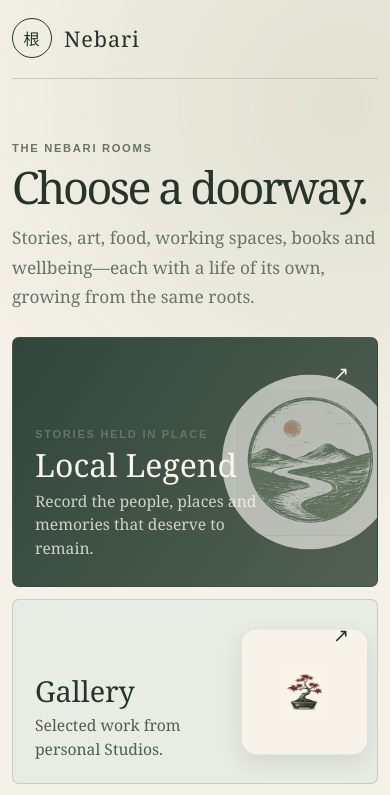
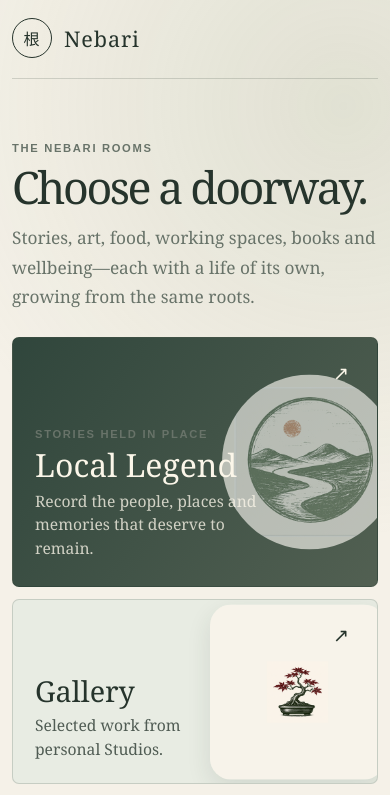
Before and after one commit to the-archives-com/nebari.com.au, a Next.js app: page / in a window 390 px wide. Shown: the top 795 px of the page. Built offline with nearby package versions, Linux system fonts and the light colour scheme.

Commit message:
Enlarge Gallery icon to match Local Legend

```diff
--- a/app/globals.css
+++ b/app/globals.css
@@ -48,6 +48,7 @@ a:hover .arrow { transform: translate(2px,-2px); }
 .room-card .card-copy { max-width: 64%; }
 .room-card .card-copy strong { font-size: clamp(1.8rem,4vw,2.65rem); }
 .room-image { position: absolute; right: 14px; top: 50%; width: 150px; height: 150px; transform: translateY(-50%); object-fit: cover; border-radius: 12%; box-shadow: 0 9px 24px rgba(38,52,44,.11); }
+.room-card.gallery .room-image { right: 12px; width: 210px; height: 210px; }
 .gallery { background: #e8ece3; }
 .kitchen { background: #efe2d2; }
 .studio { background: #e6e0d8; }
@@ -67,6 +68,7 @@ footer { padding-top: 22px; border-top: 1px solid var(--line); }
   .room-grid { grid-template-columns: 1fr; gap: 12px; margin-top: 12px; }
   .room-card { min-height: 185px; padding: 22px; }
   .room-image { width: 125px; height: 125px; right: 10px; }
+  .room-card.gallery .room-image { right: -8px; width: 175px; height: 175px; }
   .room-card .card-copy { max-width: 58%; }
   footer { align-items: flex-start; gap: 8px; flex-direction: column; }
 }
```
